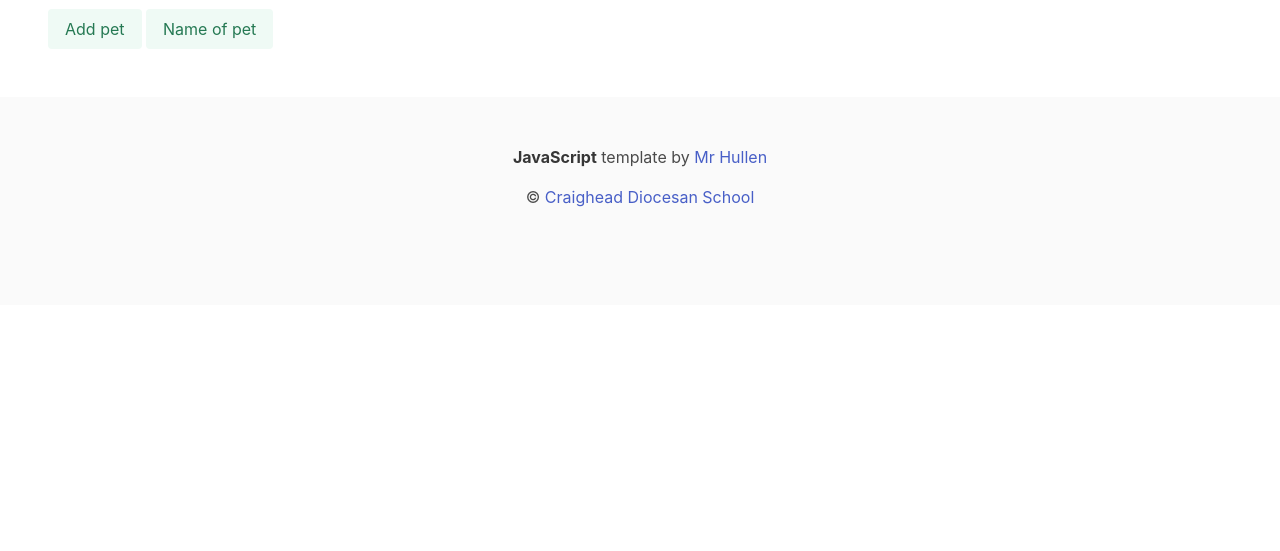
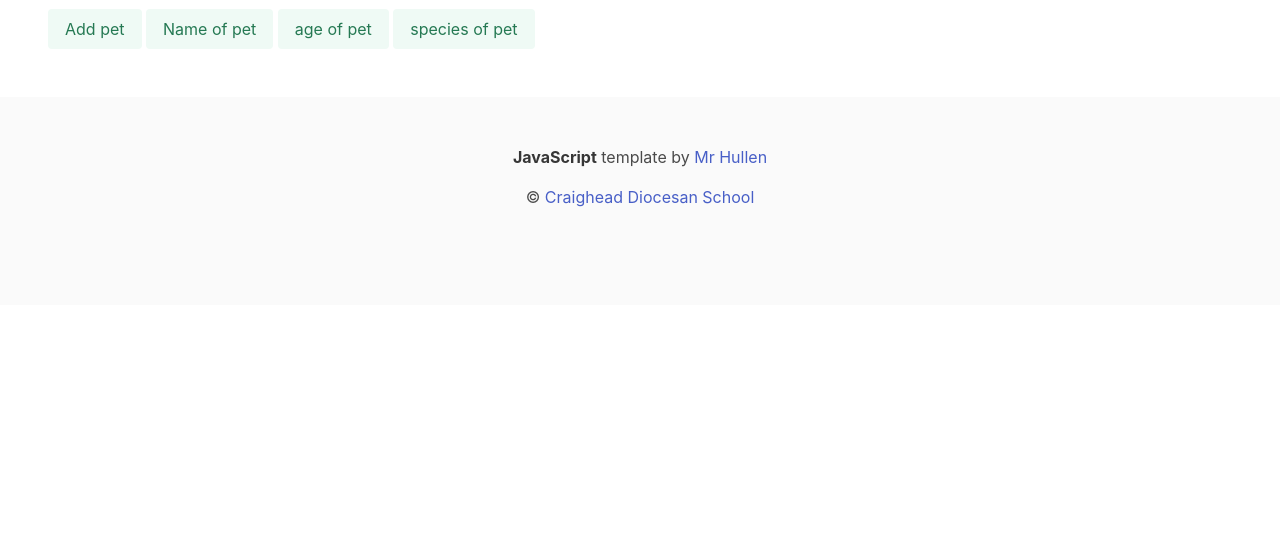
Before and after one commit to craighead-diocesan-school/practice-pet-register-fitzgerald52, a plain HTML site: page index.html in a window 1280 px wide. Shown: the part 249-800 px from the top of the page. Drawn offline with nearby package versions, Linux system fonts and the light colour scheme.

Commit message:
i made buttons that let the users veiw the age and species of all the pets

```diff
--- a/index.html
+++ b/index.html
@@ -22,6 +22,8 @@
       <h2 class="subtitle">JavaScript</h2>
       <button class="button is-light is-success" onclick="nameadding()">Add pet</button>
       <button class="button is-light is-success" onclick="names()">Name of pet</button>
+      <button class="button is-light is-success" onclick="ages()">age of pet</button>
+      <button class="button is-light is-success" onclick="speicies()">species of pet</button>
     </main>
 
     <footer class="footer">
--- a/script.js
+++ b/script.js
@@ -20,6 +20,20 @@ function nameadding() {
 function names() {
   // shows names of all pets
   for (let pet of nameArray) {
-    alert(pet.name.age.species)
+    alert(pet.name)
   }
 }
+
+function ages() {
+  // shows ages of all pets
+  for (let pet of nameArray) {
+    alert(pet.age)
+  }
+}
+
+function speicies() {
+  // shows names of all pets
+  for (let pet of nameArray) {
+    alert(pet.species)
+  }
+}
```
